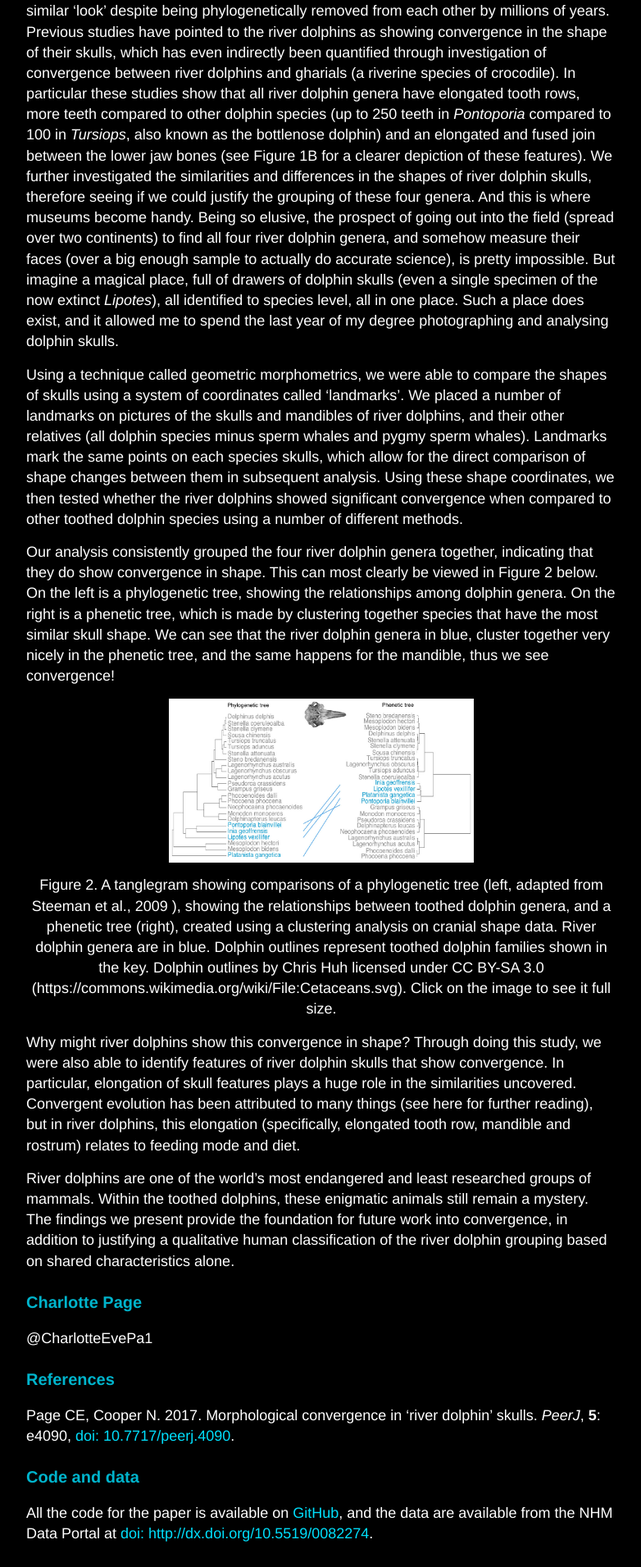
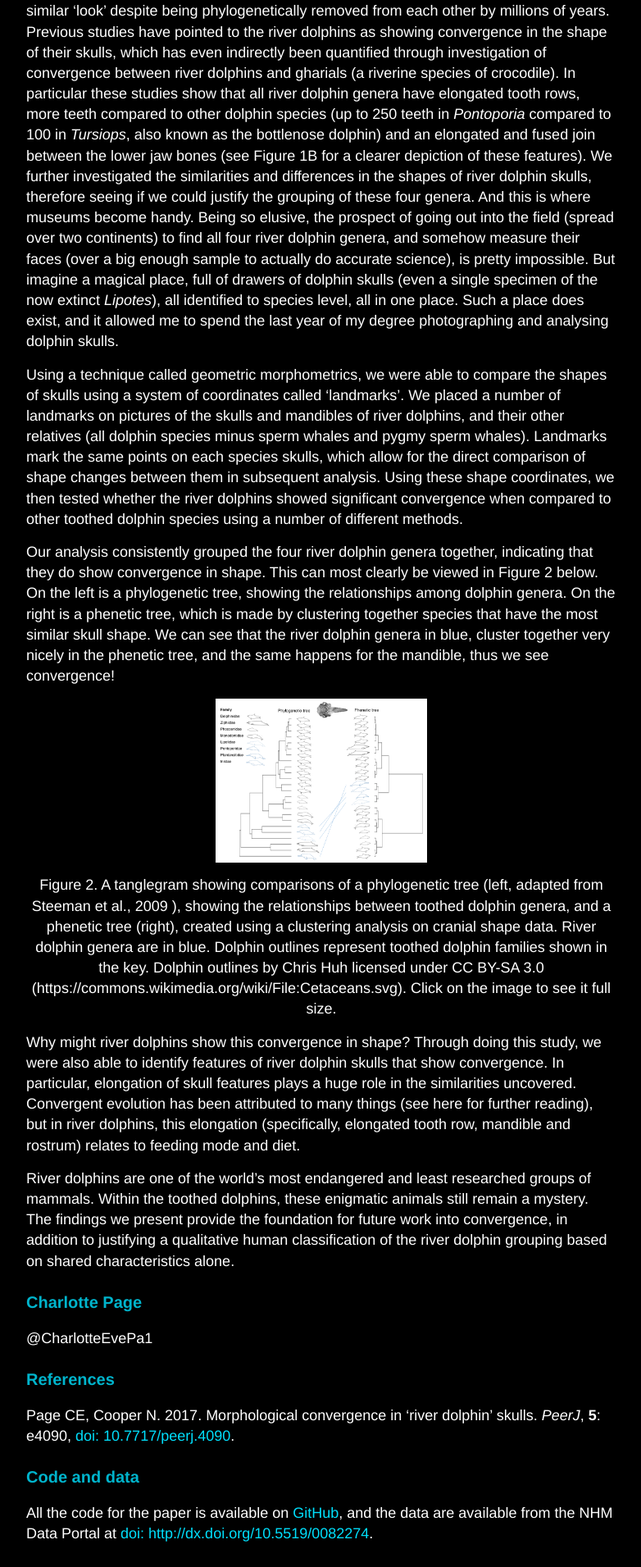
Before and after one commit to macromuseum/macromuseum.github.io, a Jekyll site: the page built from _posts/2017-11-21-river-dolphins.md, in a window 1280 px wide. Shown: the part 2136-4047 px from the top of the page at 82% size, without its empty margins (248-1030 px from the left). Built offline with Jekyll 4.4.1, drawn with Linux system fonts in a browser that asks for light colours.

Commit message:
fix figure

```diff
--- a/_posts/2017-11-21-river-dolphins.md
+++ b/_posts/2017-11-21-river-dolphins.md
@@ -28,7 +28,7 @@ Using a technique called geometric morphometrics, we were able to compare the sh
 
 Our analysis consistently grouped the four river dolphin genera together, indicating that they do show convergence in shape. This can most clearly be viewed in Figure 2 below. On the left is a phylogenetic tree, showing the relationships among dolphin genera. On the right is a phenetic tree, which is made by clustering together species that have the most similar skull shape. We can see that the river dolphin genera in blue, cluster together very nicely in the phenetic tree, and the same happens for the mandible, thus we see convergence!
 
-[![bodyimg]({{ site.baseurl }}/images/dolphinfig2.jpg)]({{ site.baseurl }}/images/dolphinfig2.jpg)
+[![bodyimg]({{ site.baseurl }}/images/dolphinfig2.png)]({{ site.baseurl }}/images/dolphinfig2.png)
 <center> Figure 2. A tanglegram showing comparisons of a phylogenetic tree (left, adapted from Steeman et al., 2009 ), showing the relationships between toothed dolphin genera, and a phenetic tree (right), created using a clustering analysis on cranial shape data. River dolphin genera are in blue. Dolphin outlines represent toothed dolphin families shown in the key. Dolphin outlines by Chris Huh licensed under CC BY-SA 3.0 (https://commons.wikimedia.org/wiki/File:Cetaceans.svg). Click on the image to see it full size. </center>
 
 Why might river dolphins show this convergence in shape? Through doing this study, we were also able to identify features of river dolphin skulls that show convergence. In particular, elongation of skull features plays a huge role in the similarities uncovered. Convergent evolution has been attributed to many things (see here for further reading), but in river dolphins, this elongation (specifically, elongated tooth row, mandible and rostrum) relates to feeding mode and diet.
```
Also changed, not shown: images/dolphinfig2.jpg (deleted), images/dolphinfig2.png (added).
